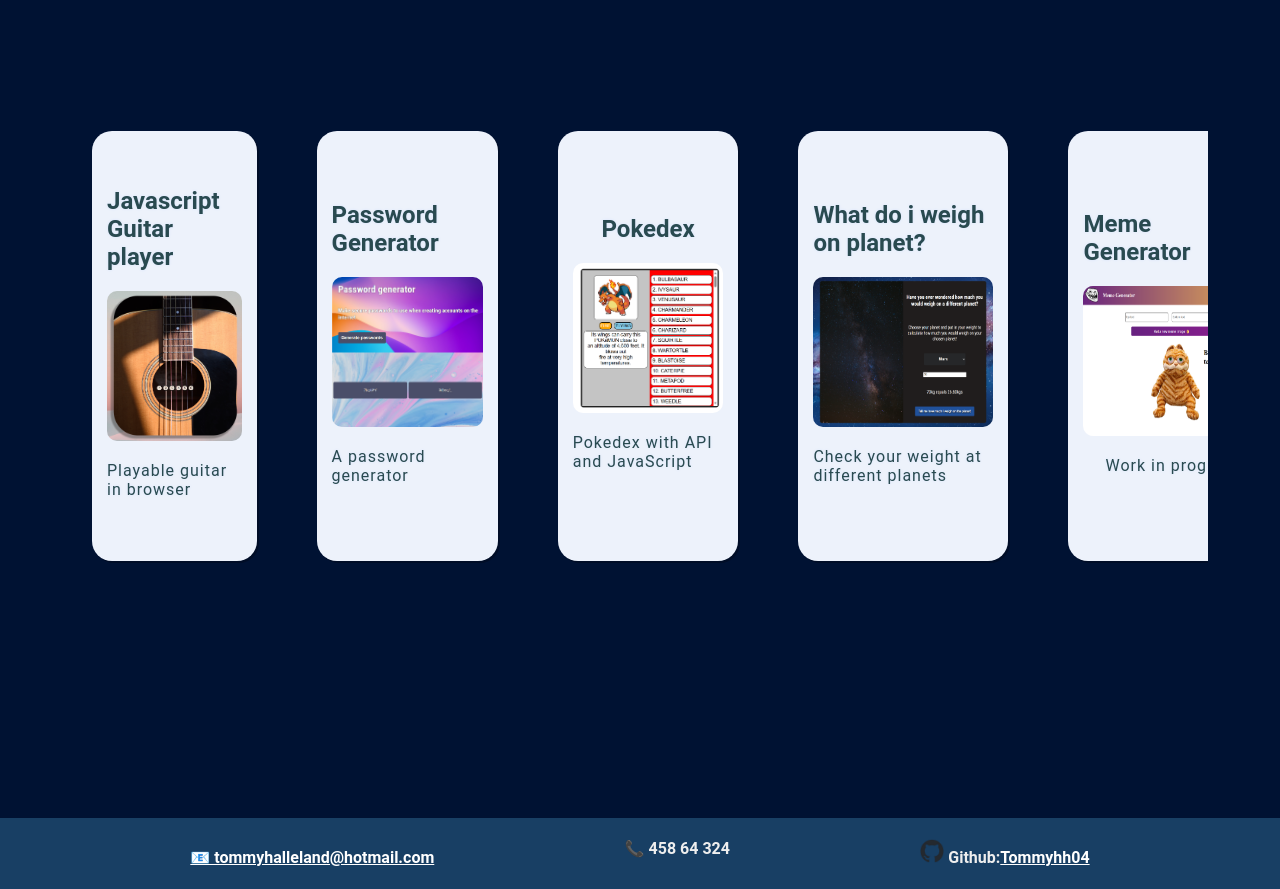
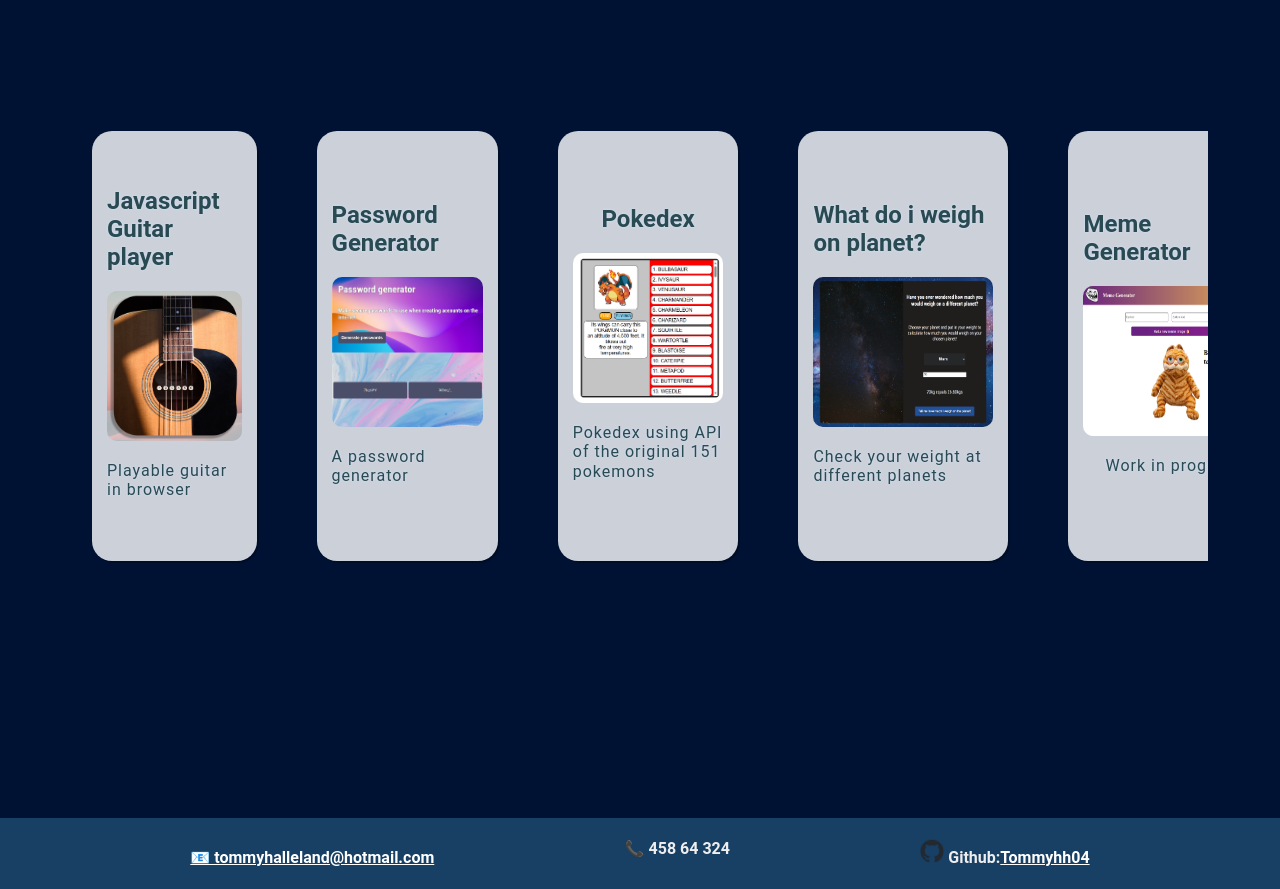
Before and after one commit to Tommyhh04/PortFolioTommy, a React (Vite) app in the folder Portfolio/: page / in a window 1280 px wide. Shown: the part 1600-2489 px from the top of the page. Built offline with nearby package versions, Linux system fonts and the light colour scheme.

Commit message:
Changes to text and background color to projects

```diff
--- a/Portfolio/src/Components/MyProjects/MyProjectsData.jsx
+++ b/Portfolio/src/Components/MyProjects/MyProjectsData.jsx
@@ -28,7 +28,7 @@ const projects = [
     title: "Pokedex",
     img: ProjectImg_Pokedex,
     alt: "Thumbnail for project",
-    desc: "Pokedex with API and JavaScript",
+    desc: "Pokedex using API of the original 151 pokemons",
     url: "https://tommyhh04.github.io/PokeDex/",
     complete: "Yes",
   },
--- a/Portfolio/src/Components/MyProjects/ProjectsBase/StyleProjectCard.css
+++ b/Portfolio/src/Components/MyProjects/ProjectsBase/StyleProjectCard.css
@@ -9,7 +9,7 @@
   margin: 20px;
   box-shadow: 2px 2px 0px rgba(0, 0, 0, 0.236);
   border-radius: 20px;
-  background-color: #edf2fb;
+  background-color: #cbd0d9;
   color: #294a50;
   text-shadow: 0px 0px 3px #d7e3fc;
 }
```
